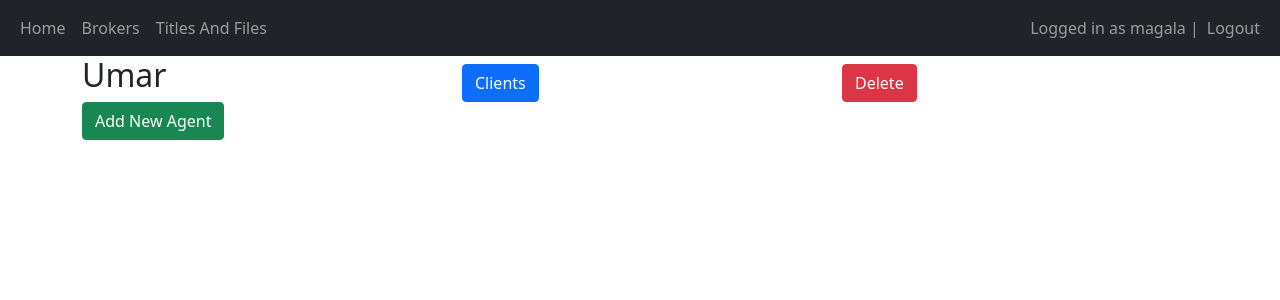
After one commit to magalaReuben/brokerMS, a Django app: page /agents in a window 1280 px wide. The commit adds this page. Shown: the top 300 px of the page. Run offline with Django 4.2, Linux system fonts and the light colour scheme; a user stored in the database is signed in; data comes from the database, SQL or seed files in the repository; both versions use the stored data as it was after the commit.

Commit message:
very many changes

```diff
--- a/main/models.py
+++ b/main/models.py
@@ -35,3 +35,24 @@ class Broker(models.Model):
 
     def __str__(self) -> str:
         return self.name
+
+class Agent(models.Model):
+    name = models.CharField(max_length=45)
+    created_at = models.DateTimeField(auto_now_add=True)
+    updated_at = models.DateTimeField(auto_now=True)
+
+    def __str__(self) -> str:
+        return self.name
+
+class Titles(models.Model):
+    file = models.FileField(upload_to='files/uploads/', null=True)
+    block = models.CharField(max_length=45)
+    location = models.CharField(max_length=45)
+    plot = models.CharField(max_length=45)
+    reason = models.CharField(max_length=45)
+    signature = models.FileField(upload_to='files/uploads/', null=True)
+    created_at = models.DateTimeField(auto_now_add=True)
+    updated_at = models.DateTimeField(auto_now=True)
+
+    def __str__(self) -> str:
+        return self.block + "\n" + self.location + "\n" + self.plot + "\n" + self.reason
--- /dev/null
+++ b/main/templates/main/agent.html
@@ -0,0 +1,49 @@
+{% extends 'main/base.html' %} {% block title %}Agents{% endblock %}
+{% block content %} {% for agent in agents %}
+<div class="row align-items-end" style="margin-bottom: 10px;">
+  <div class="col">
+    <h2>{{ agent.name }}</h2>
+  </div>
+  <div class="col">
+    <form method="post">
+      {% csrf_token %}
+      <button
+        type="submit"
+        class="btn btn-primary"
+        name="get_agent_id"
+        value="{{ agent.id }}"
+      >
+        Clients
+      </button>
+    </form>
+  </div>
+  <div class="col">
+    <form method="post">
+      {% csrf_token %}
+      <button
+        type="submit"
+        class="btn btn-danger"
+        name="agent_id"
+        value="{{ agent.id }}"
+      >
+        Delete
+      </button>
+    </form>
+  </div>
+{% empty %}
+<h2>No Agents yet. Add Agent</h2>
+{% endfor %}
+<div class="row align-items-end" >
+  <form method="post">
+    {% csrf_token %}
+    <button
+      type="submit"
+      class="btn btn-success"
+      name="add-agent"
+      value="add-agent"
+    >
+      Add New Agent
+    </button>
+  </form>
+</div>
+{% endblock %}
--- a/main/templates/main/base.html
+++ b/main/templates/main/base.html
@@ -26,6 +26,9 @@
             <li class="nav-item">
               <a class="nav-link" href="/brokers">Brokers</a>
             </li>
+            <li class="nav-item">
+              <a class="nav-link" href="/agents">Titles And Files</a>
+            </li>
           </ul>
         </div>
         <div>
--- a/main/urls.py
+++ b/main/urls.py
@@ -5,7 +5,10 @@ urlpatterns = [
     path('', views.home, name='home'),
     path('home', views.home, name='home'),
     path('brokers', views.brokers, name='brokers'),
-    path('clients', views.clients, name='clients'),
+    path('clients/<int:pk>', views.clients, name='clients'),
+    path('titles', views.titles, name='titles'),
+    path('agents', views.agents, name='agents'),
+    path('create_agent', views.create_agent, name='create_agent'),
     path('create_broker', views.create_broker, name='create_broker'),
     path('create_client', views.create_client, name='create_client'),
     path('sign-up', views.sign_up, name='sign_up'),
--- a/main/views.py
+++ b/main/views.py
@@ -1,21 +1,22 @@
 from django.shortcuts import render, redirect
-from .forms import BrokerForm, ClientForm, RegisterForm, PostForm
+from .forms import AgentForm, BrokerForm, ClientForm, RegisterForm, PostForm
 from django.contrib.auth.decorators import login_required, permission_required
 from django.contrib.auth import login, logout, authenticate
 from django.contrib.auth.models import User, Group
-from .models import Broker, Client, Post
+from .models import Agent, Broker, Client, Post
 
 
 @login_required(login_url="/login")
 def home(request):
+    print("home")
     posts = Post.objects.all()
-
     return render(request, 'main/home.html', {"posts": posts})
 
 
 # Broker views
 @login_required(login_url="/login")
 def brokers(request):
+    print("brokers")
     print(request.method)
     brokers = Broker.objects.all()
     if request.method ==  "POST":
@@ -28,11 +29,12 @@ def brokers(request):
         if get_client_broker_id:
             broker = Broker.objects.get(id=get_client_broker_id)
             clients = Client.objects.filter(broker=broker)
-            return redirect("/clients")
+            return redirect(f"/clients/{get_client_broker_id}")
         return redirect("/create_broker")
     return render(request, 'main/brokers.html',  {"brokers": brokers})
 
 def create_broker(request):
+    print("create_broker")
     if request.method == 'POST':
         form = BrokerForm(request.POST)
         if form.is_valid():
@@ -47,18 +49,25 @@ def create_broker(request):
 
 #client views
 @login_required(login_url="/login")
-def clients(request):
+def clients(request, pk):
+    print("clients")
+    client_id = request.POST.get("client_id")
     clients = Client.objects.all()
+    selected_clients = []
+    for client in clients:
+        if client.broker.id == pk:
+            selected_clients.append(client)
     if request.method ==  "POST":
         client_id = request.POST.get("client_id")
         if client_id:
             client = Client.objects.get(id=client_id)
-            client.delete()
-            return render(request, 'main/clients.html',  {"clients": clients})
+            print(client)
+            return render(request, 'main/client_details.html',  {"client": client})
         return redirect("/create_client")
-    return render(request, 'main/clients.html', {"clients": clients})
+    return render(request, 'main/clients.html', {"clients":selected_clients})
 
 def create_client(request):
+    print("create_client")
     if request.method == 'POST':
         form = ClientForm(request.POST)
         if form.is_valid():
@@ -70,9 +79,51 @@ def create_client(request):
         form = ClientForm()
     return render(request, 'main/add_client.html', {"form": form})
 
+#Title Views
+def titles(request):
+    print("titles")
+    if request.method == 'POST':
+        form = PostForm(request.POST)
+        if form.is_valid():
+            title = form.save(commit=False)
+            title.author = request.user
+            title.save()
+            return redirect('/home')
+    return render(request, 'main/titles.html')
+
+#agents
+@login_required(login_url="/login")
+def agents(request):
+    print("agents")
+    agents = Agent.objects.all()
+    selected_agents = []
+    print(agents)
+    if request.method == 'POST':
+        agent_id = request.POST.get("agent_id")
+        if agent_id:
+            agent = Agent.objects.get(id=agent_id)
+            agent.delete()
+        return render(request, 'main/brokers.html',  {"brokers": brokers})
+        return redirect('/create_agent')
+    return render(request, 'main/agent.html',  {"agents": agents})
+
+def create_agent(request):
+    print("create_agent")
+    if request.method == 'POST':
+        print("This is it")
+        form = AgentForm(request.POST)
+        if form.is_valid():
+            agent = form.save(commit=False)
+            agent.save()
+            agents = Agent.objects.all()
+            return render(request, 'main/agent.html',  {"agents": agents})
+    else:
+        form = AgentForm()
+    return render(request, 'main/add_agent.html', {"form": form})
 
 #Authentication views
 def sign_up(request):
+    print("sign_up")
     if request.method == 'POST':
         form = RegisterForm(request.POST)
         if form.is_valid():
```
Also changed, not shown: main/forms.py (+11 -1 lines), main/templates/main/add_agent.html (added, +14 -0 lines), main/templates/main/client_details.html (+12 -27 lines), main/templates/main/titles.html (added, +49 -0 lines), db.sqlite3, main/migrations/0004_agent_titles_alter_client_locaton_alter_client_name_and_more.py (added), main/templates/main/add_title.html (added).
